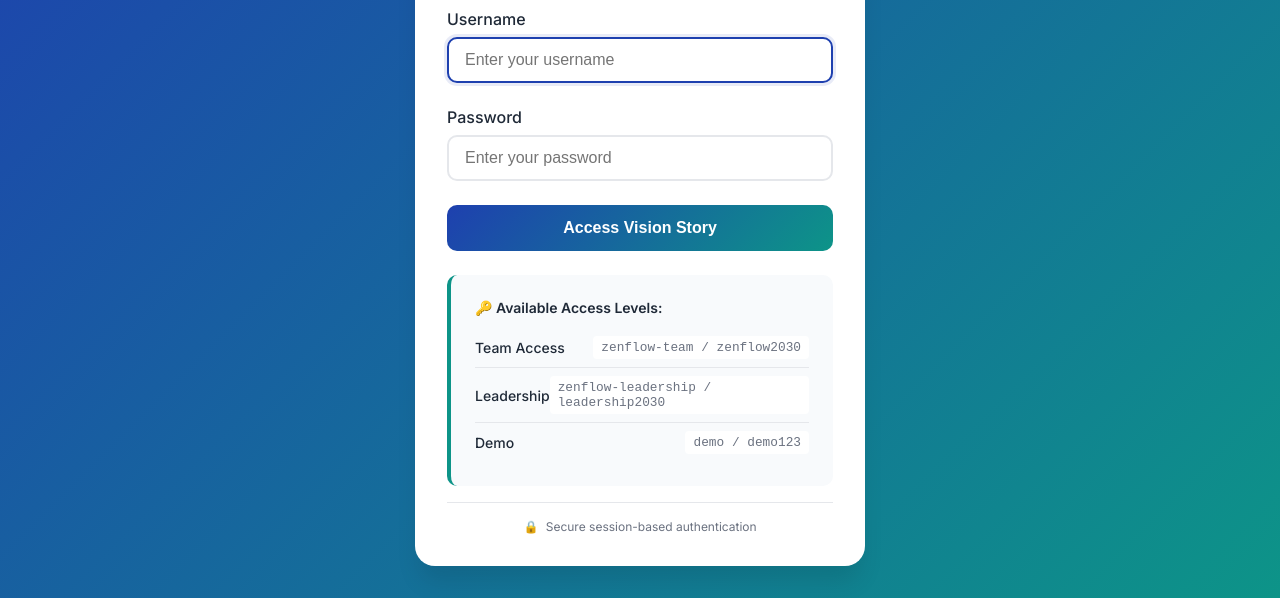
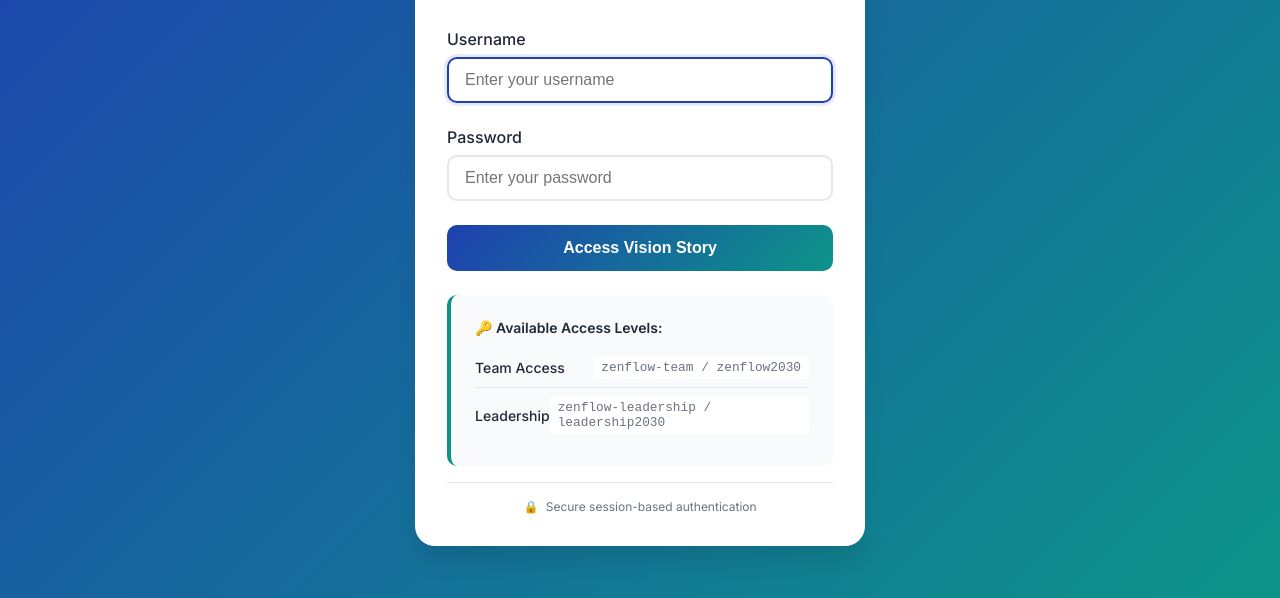
Before and after one commit to pkoduri/zesty, a website: page public/login.html in a window 1280 px wide. Shown: the part 202-800 px from the top of the page. Drawn offline with Linux system fonts and the light colour scheme.

Commit message:
Updated Zenflow StoryBoard

```diff
--- a/public/login.html
+++ b/public/login.html
@@ -329,10 +329,7 @@
                     <span class="credential-user">Leadership</span>
                     <span class="credential-pass">zenflow-leadership / leadership2030</span>
                 </div>
-                <div class="credential-item">
-                    <span class="credential-user">Demo</span>
-                    <span class="credential-pass">demo / demo123</span>
-                </div>
+
             </div>
 
             <div class="security-note">
```
